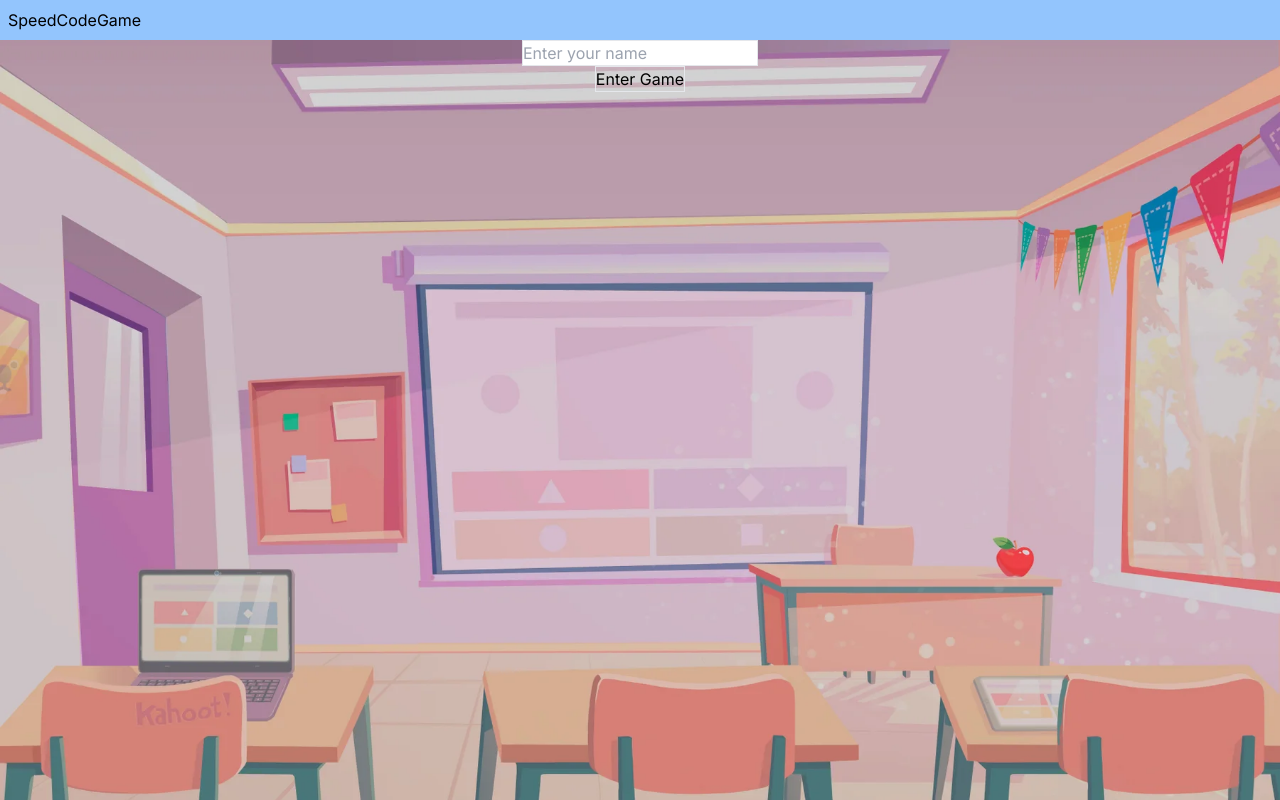
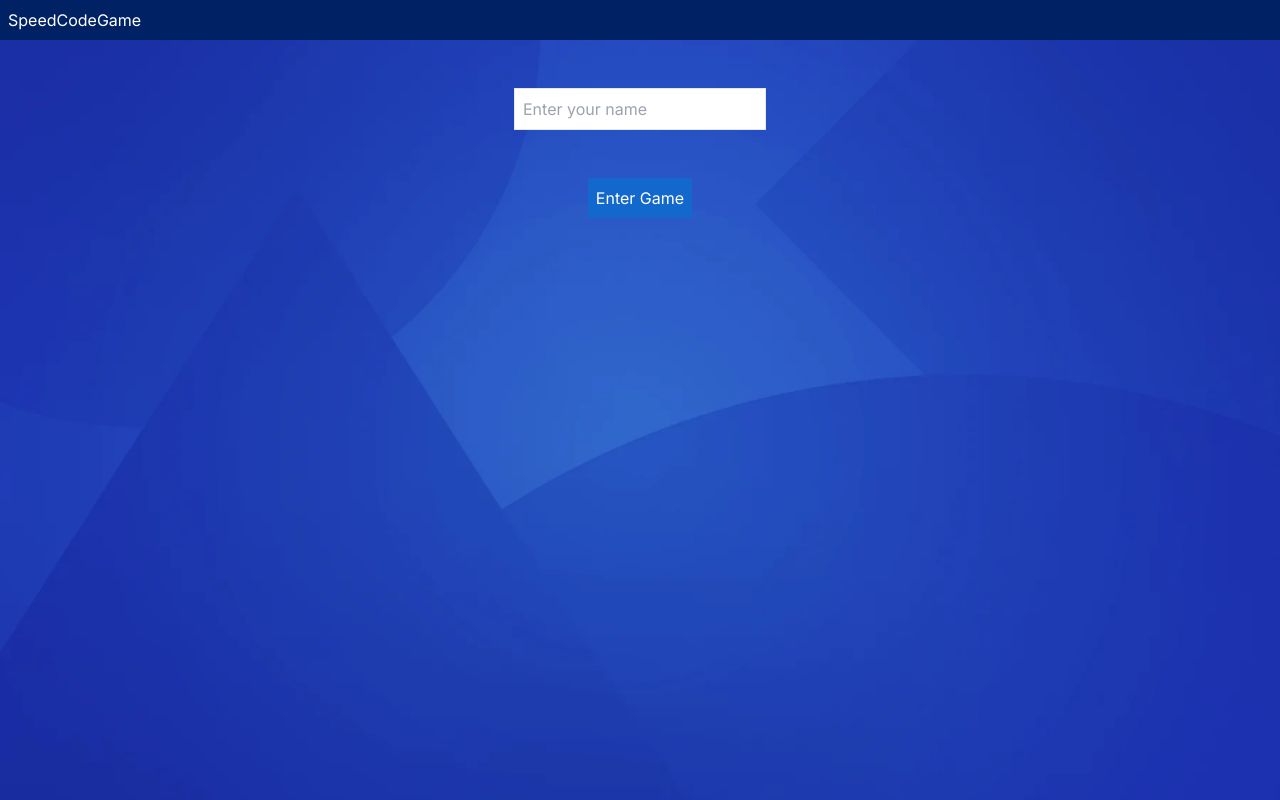
Before and after one commit to GodfreyLee/speedcodegame, a Next.js app in the folder frontend/: page / in a window 1280 px wide. Built offline with nearby package versions, Linux system fonts and the light colour scheme.

Commit message:
add score page

```diff
--- a/frontend/app/page.tsx
+++ b/frontend/app/page.tsx
@@ -3,6 +3,7 @@ import Image from "next/image";
 import Embed from "react-runkit";
 import { useRef, useState } from "react";
 import Editor from "@monaco-editor/react";
+import { cn } from "@/utils/tailwind";
 
 export default function Home() {
   const [inputUsername, setInputUsername] = useState<any>();
@@ -10,7 +11,15 @@ export default function Home() {
   const [question, setQuestion] = useState(
     "Print all even numbers from 0 – 10"
   );
+  const [consoleOutput, setConsoleOutput] = useState("");
   const [step, setStep] = useState("enterName");
+  const [isCorrect, setIsCorrect] = useState(false);
+  const [scoreList, setScoreList] = useState([
+    { username: "Robyn", score: 982 },
+    { username: "Nancy", score: 911 },
+    { username: "Mal", score: 0 },
+    { username: "jeff", score: 0 },
+  ]);
   const editorRef = useRef(null);
   const enterQuestionStage = () => {
     if (!inputUsername) {
@@ -26,19 +35,21 @@ export default function Home() {
   }
   function showValue() {
     var expression = editorRef.current.getValue();
-    var a = eval('answer()');
-    console.log(a);
+    let result = eval(`(${expression})()`);
+    setConsoleOutput(result);
+    // alert(`result: ${result}`);
   }
+  const codeTemplate = `function solution() {` + `\n  return 1` + `\n}`;
   return (
-    <div className="bg-[url('/bg.png')] h-[100vh] bg-cover">
-      <div className="bg-blue-300 p-2 flex justify-between">
-        <div>SpeedCodeGame</div>
+    <div className="bg-[url('/bg-2.png')] h-[100vh] bg-cover">
+      <div className="bg-[#002265] p-2 flex justify-between">
+        <div className="text-white">SpeedCodeGame</div>
         {username && <div>welcome, {username}</div>}
       </div>
       {step === "enterName" && (
-        <div className="flex flex-col items-center">
+        <div className="flex flex-col items-center gap-12 mt-12">
           <input
-            className="border"
+            className="border p-2"
             placeholder="Enter your name"
             onKeyDown={(e) => {
               if (e.code === "Enter" || e.code === "NumpadEnter") {
@@ -50,7 +61,7 @@ export default function Home() {
             }}
           />
           <button
-            className="border"
+            className="p-2 bg-[#1368CE] text-white"
             onClick={() => {
               enterQuestionStage();
             }}
@@ -62,7 +73,7 @@ export default function Home() {
       {step === "question" && (
         <div className="flex flex-col items-center">
           <div className="bg-white w-full p-2">questions: {question}</div>
-          <div className="border max-w-[500px] w-full">
+          <div className="border max-w-[500px] w-full mt-12">
             {/* <Embed
               onEvaluate={(e: any) => {
                 console.log(e);
@@ -84,10 +95,11 @@ export default function Home() {
                 <Editor
                   height="50vh"
                   defaultLanguage="javascript"
-                  defaultValue='console.log("yes");'
+                  defaultValue={codeTemplate}
                   onMount={handleEditorDidMount}
                 />
               </div>
+              <div className="bg-white">{consoleOutput}</div>
               <div className="flex justify-between pt-2">
                 <div className="flex items-center space-x-5"></div>
                 <div className="flex-shrink-0">
@@ -101,6 +113,35 @@ export default function Home() {
               </div>
             </form>
           </div>
+          <button
+            onClick={() => {
+              setStep("score");
+            }}
+            className="mt-4 inline-flex items-center rounded-md bg-[#26890C] px-3 py-2 text-sm font-semibold text-white hover:bg-green-500"
+          >
+            Submit
+          </button>
+        </div>
+      )}
+
+      {step === "score" && (
+        <div className={cn("flex flex-col items-center")}>
+          <div
+            className={cn("bg-white w-full p-2 flex justify-center", {
+              "text-red-500": !isCorrect,
+              "text-green-500": isCorrect,
+            })}
+          >
+            Your answer is {isCorrect ? "correct" : "wrong"}
+          </div>
+          <div className="bg-[#002265] min-w-[300px] min-h-[400px] p-2 mt-12 text-white flex flex-col gap-2">
+            {scoreList.map((s) => (
+              <div className="flex justify-between">
+                <div>{s.username}</div>
+                <div>{s.score}</div>
+              </div>
+            ))}
+          </div>
         </div>
       )}
     </div>
--- a/frontend/package.json
+++ b/frontend/package.json
@@ -11,11 +11,13 @@
   "dependencies": {
     "@dtinsight/molecule": "^2.0.0-alpha.6",
     "@monaco-editor/react": "^4.6.0",
+    "clsx": "^2.1.1",
     "monaco-editor": "^0.50.0",
     "next": "14.2.5",
     "react": "^18",
     "react-dom": "^18",
-    "react-runkit": "^0.9.0"
+    "react-runkit": "^0.9.0",
+    "tailwind-merge": "^2.5.2"
   },
   "devDependencies": {
     "@types/node": "^20",
--- /dev/null
+++ b/frontend/utils/tailwind.ts
@@ -0,0 +1,6 @@
+import { ClassValue, clsx } from 'clsx'
+import { twMerge } from 'tailwind-merge'
+
+export const cn = (...inputs: ClassValue[]) => {
+  return twMerge(clsx(inputs))
+}
```
Also changed, not shown: frontend/public/bg-2.png (added), 1 other file (tests, documents, lock files or other folders).
